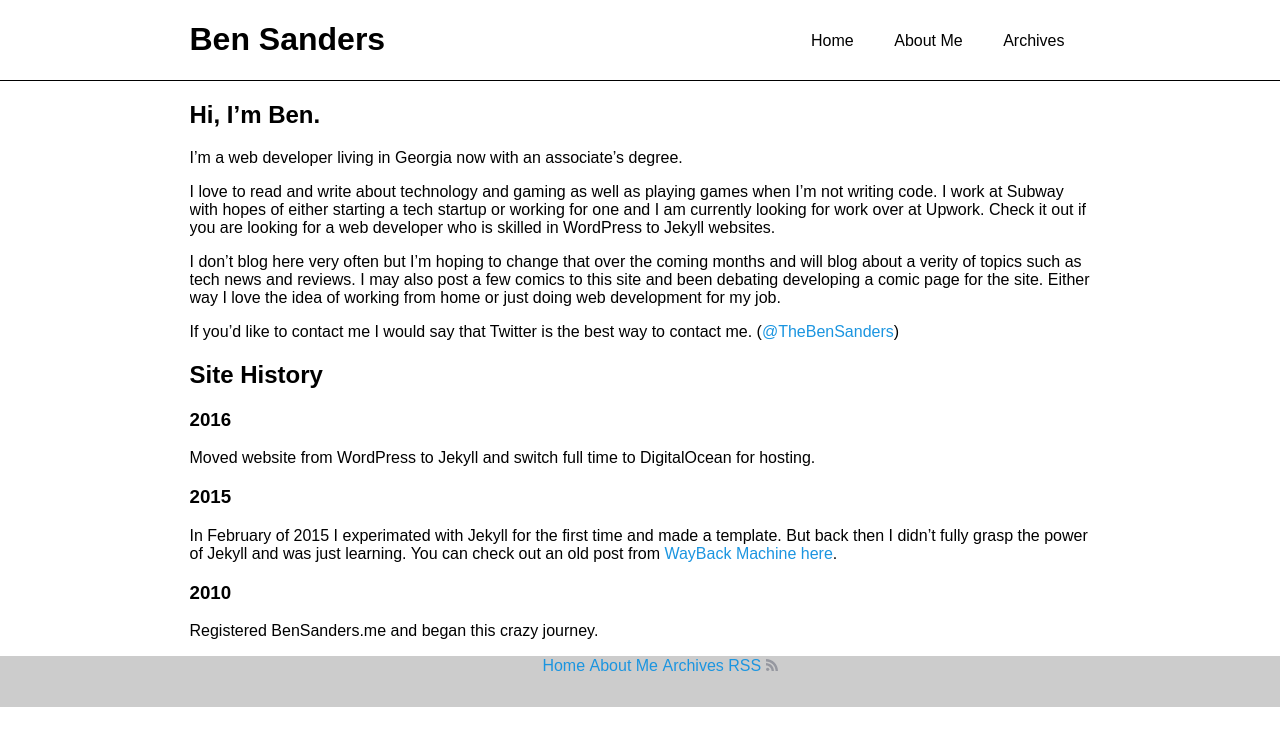
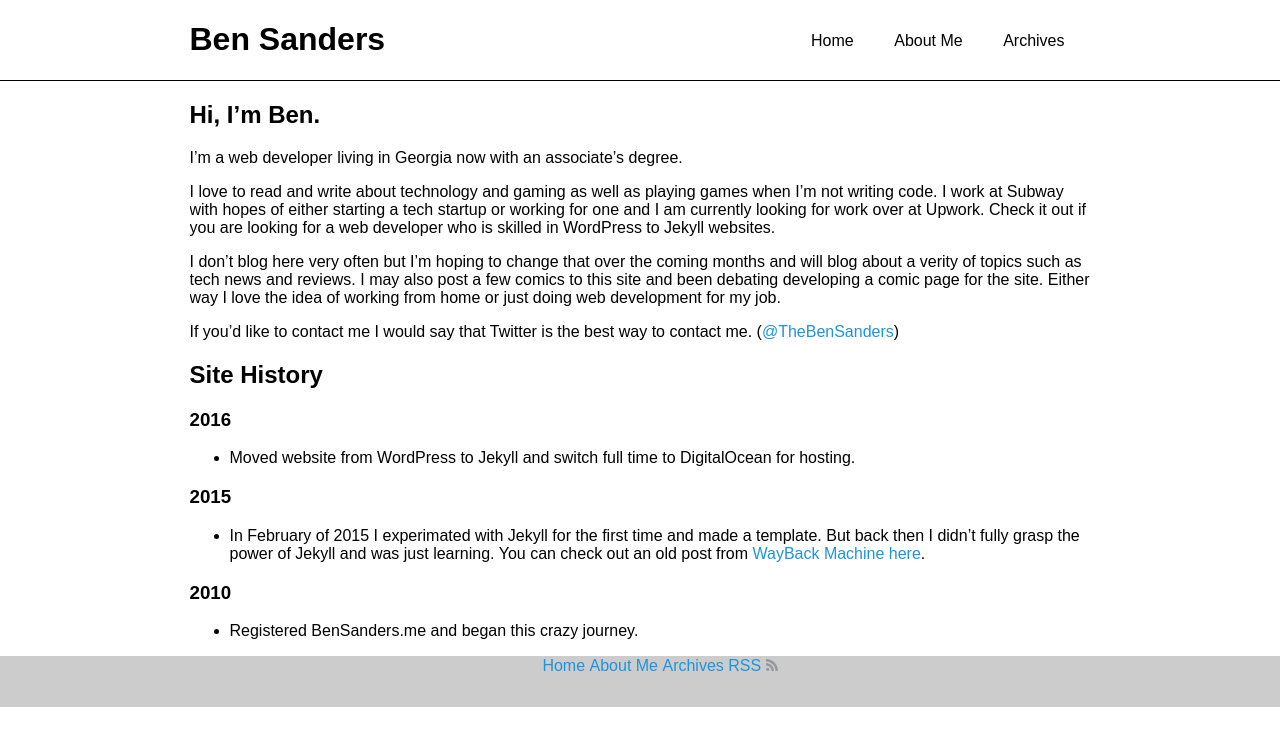
Before and after one commit to BenSanders/bas, a Jekyll site: the page built from about.markdown, in a window 1280 px wide. Shown: the top 746 px of the page. Built offline with Jekyll 4.4.1, drawn with Linux system fonts in a browser that asks for light colours.

```diff
--- a/about.markdown
+++ b/about.markdown
@@ -20,12 +20,12 @@ If you'd like to contact me I would say that Twitter is the best way to contact
 
 ### 2016
 
-Moved website from WordPress to Jekyll and switch full time to DigitalOcean for hosting.
+- Moved website from WordPress to Jekyll and switch full time to DigitalOcean for hosting.
 
 ### 2015
-In February of 2015 I experimated with Jekyll for the first time and made a template.
-But back then I didn't fully grasp the power of Jekyll and was just learning. You can
-check out an old post from [WayBack Machine here](https://web.archive.org/web/20150203175325/http://bensanders.me/2014/01/23/blogging-like-a-hacker-2.html){:target="_blank"}.
+- In February of 2015 I experimated with Jekyll for the first time and made a template.
+	But back then I didn't fully grasp the power of Jekyll and was just learning. You can
+	check out an old post from [WayBack Machine here](https://web.archive.org/web/20150203175325/http://bensanders.me/2014/01/23/blogging-like-a-hacker-2.html){:target="_blank"}.
 
 ### 2010
-Registered BenSanders.me and began this crazy journey.
+- Registered BenSanders.me and began this crazy journey.
--- a/posts.html
+++ b/posts.html
@@ -1,5 +1,5 @@
 ---
-layout: page
+layout: default
 title: Archives
 ---
 	<ul class="posts">
```
Also changed, not shown: 3 other files.
